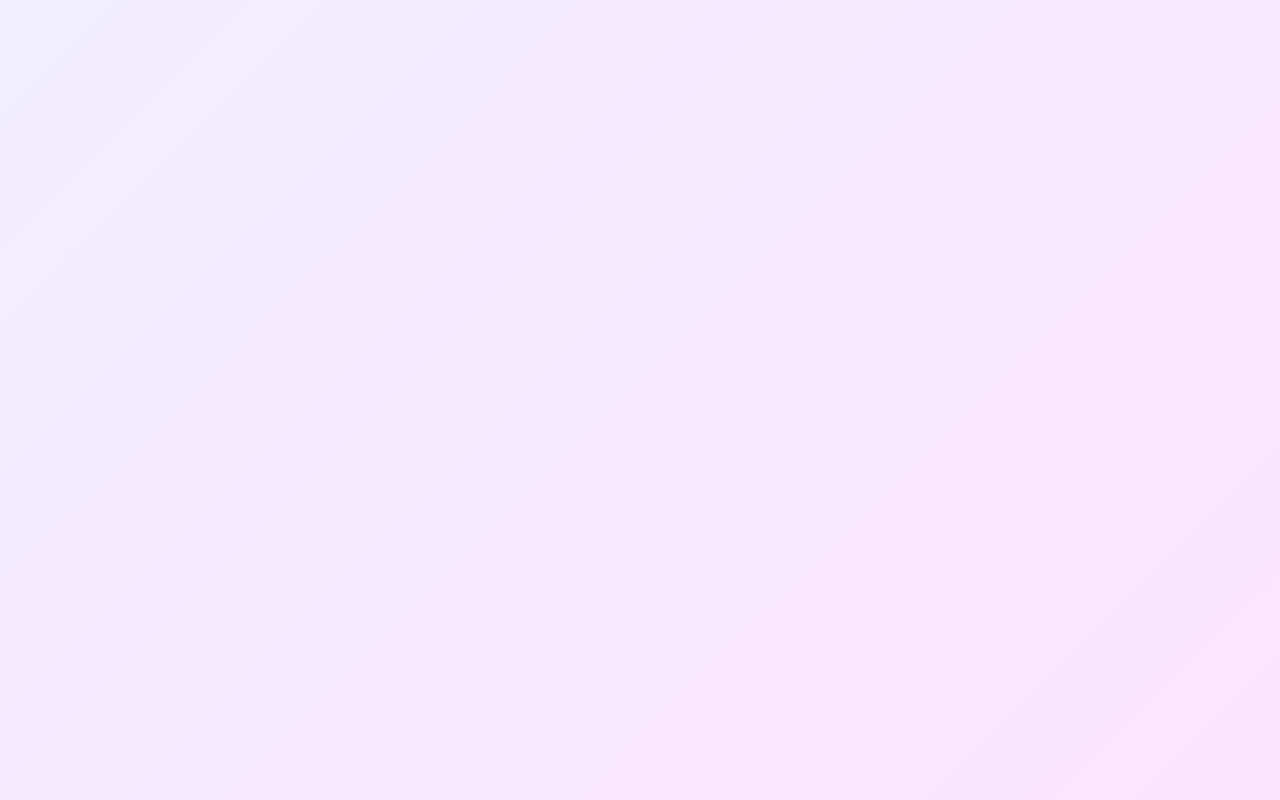
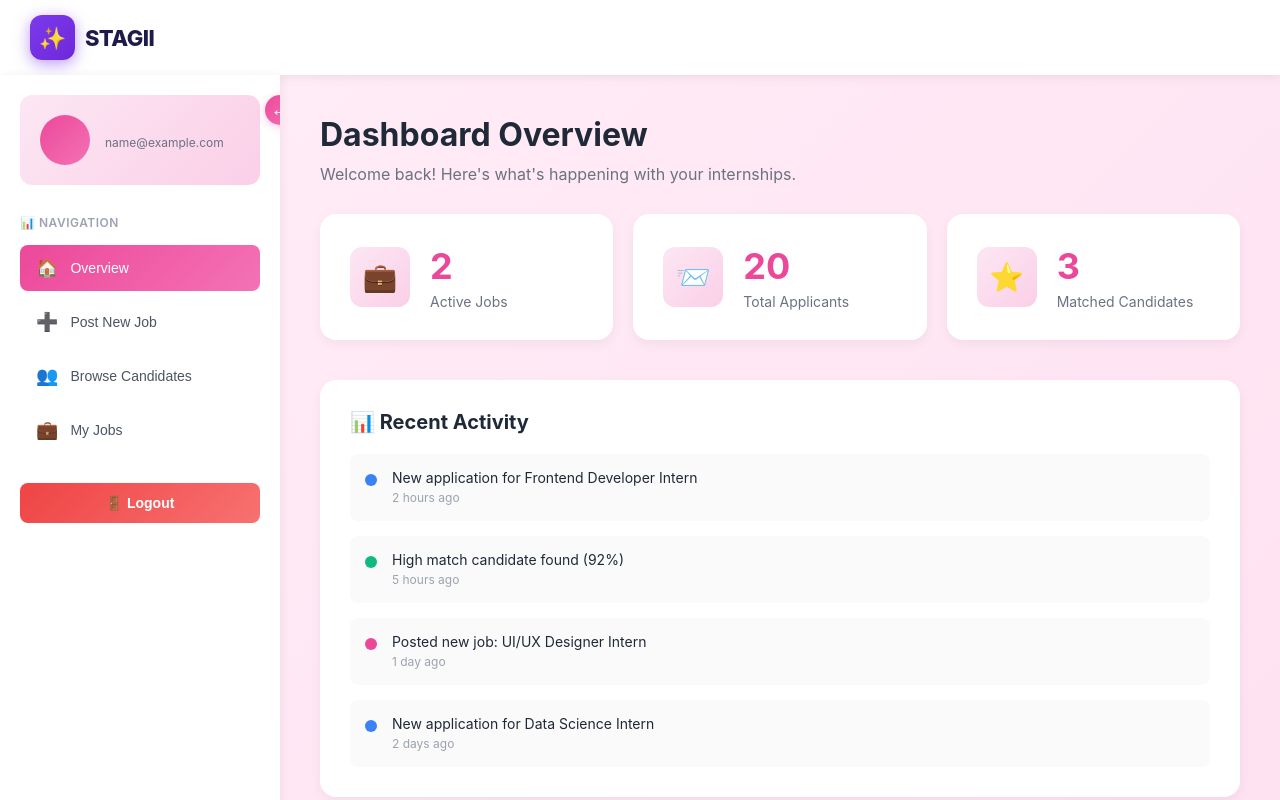
Before and after one commit to dhia997/STAGGI, a React (Create React App) app in the folder frontend/: page /recruiter/dashboard in a window 1280 px wide. Before the commit this address had no page. Shown: the top 800 px of the page. Built offline with nearby package versions, Linux system fonts and the light colour scheme; sample sign-in values are in the browser's storage.

Commit message:
Auto-commit: 2026-02-15 15:10:02

```diff
--- a/frontend/src/App.js
+++ b/frontend/src/App.js
@@ -5,6 +5,7 @@ import StudentLogin from './pages/StudentLogin';
 import StudentDashboard from './pages/Studentdashboard';
 import RecruiterSignup from './pages/RecruiterSignup';
 import RecruiterLogin from './pages/RecruiterLogin';
+import RecruiterDashboard from './pages/RecruiterDashboard';
 
 function App() {
   return (
@@ -27,6 +28,9 @@ function App() {
 
         {/* Page 6 */}
         <Route path="/recruiter/login" element={<RecruiterLogin />} />
+
+        {/* Page 7 */}
+        <Route path="/recruiter/dashboard" element={<RecruiterDashboard />} />
       </Routes>
     </BrowserRouter>
   );
--- a/frontend/src/pages/RecruiterDashboard.jsx
+++ b/frontend/src/pages/RecruiterDashboard.jsx
@@ -39,7 +39,7 @@ function RecruiterDashboard() {
     }
   ]);
 
-  const [candidates, setCandidates] = useState([
+  const [candidates] = useState([
     {
       id: 1,
       name: 'Ahmed Ben Ali',
```
Also changed, not shown: 1 other file (tests, documents, lock files or other folders).
